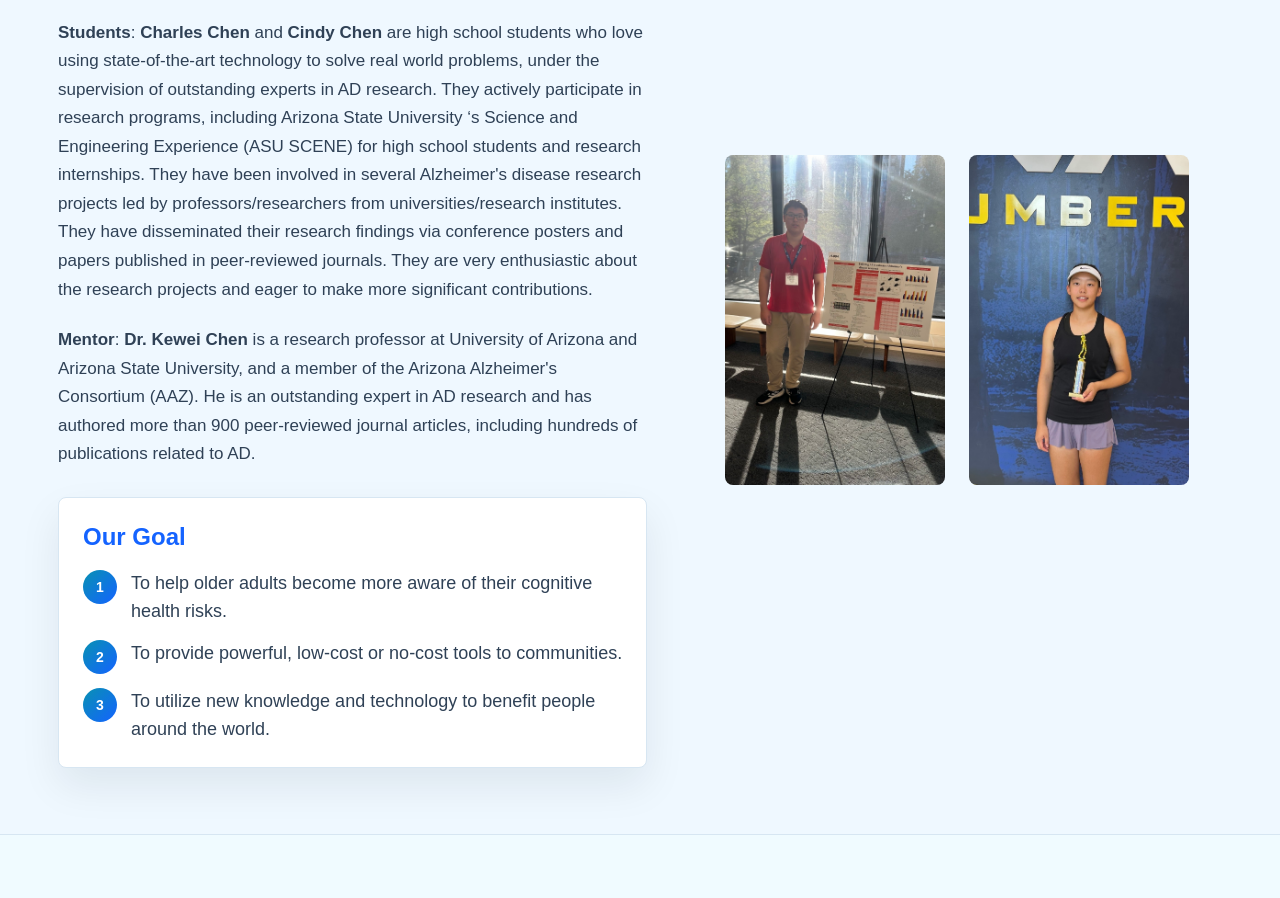
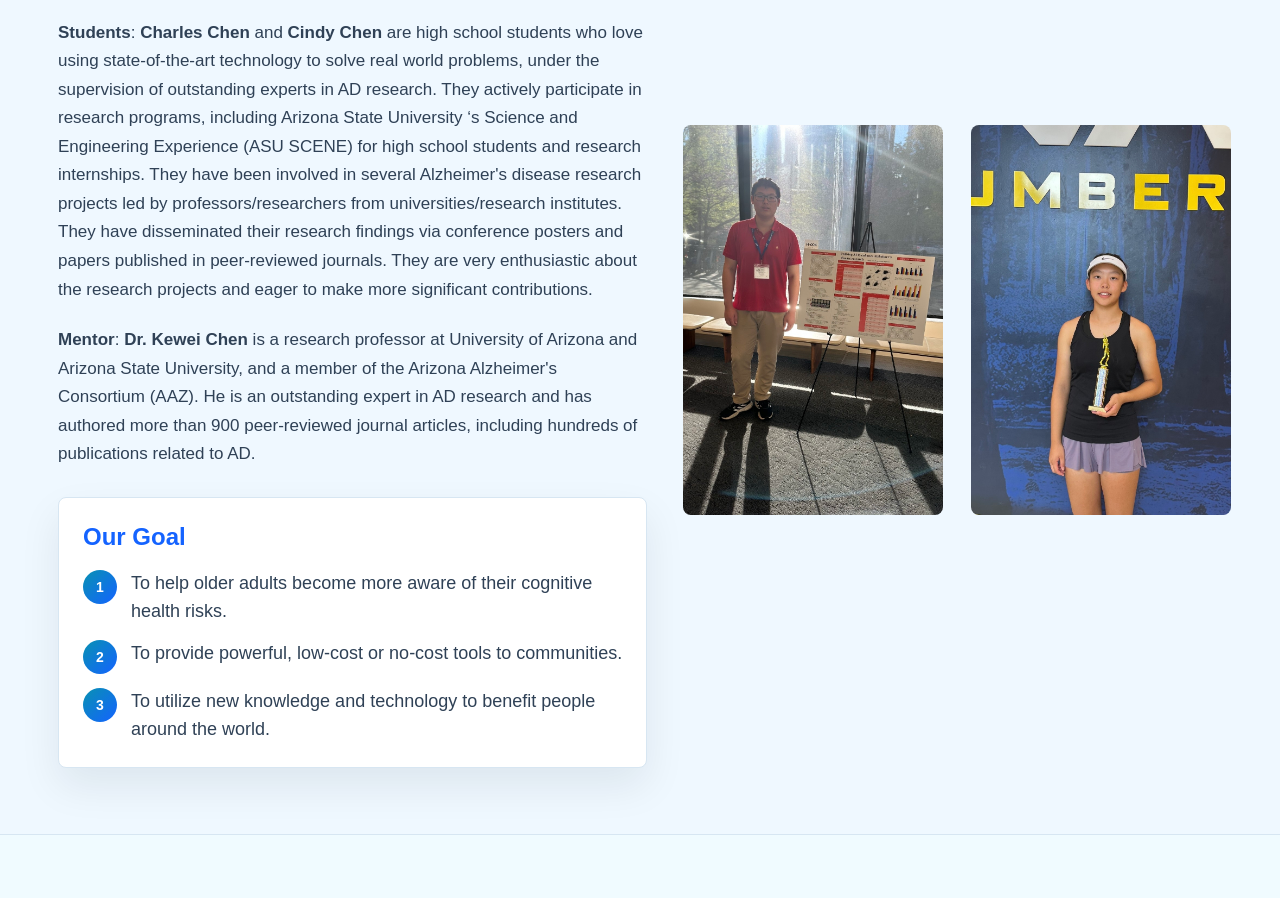
Before and after one commit to HI-dsvffsfd/AlzAware, a plain HTML site: page docs/index.html in a window 1280 px wide. Shown: the part 1021-1919 px from the top of the page. Drawn offline with Linux system fonts and the light colour scheme.

Commit message:
update home page team image layout

```diff
--- a/docs/style.css
+++ b/docs/style.css
@@ -468,21 +468,25 @@ p {
 /*}*/
 
 .team-visual {
-  display: grid !important;
-  grid-template-columns: repeat(2, 220px) !important;
-  justify-content: center;
-  align-items: center;
-  gap: 24px !important;
-  width: 100%;
-  margin-top: 24px;
+  display: flex !important;
+  flex-direction: row !important;
+  justify-content: center !important;
+  align-items: center !important;
+  gap: 28px !important;
+  width: 100% !important;
+  max-width: none !important;
+  margin: 24px auto 0 auto !important;
 }
 
 .team-visual img {
-  width: 220px !important;
-  height: 330px;
-  object-fit: cover;
-  border-radius: 8px;
-  display: block;
+  width: 260px !important;
+  max-width: 260px !important;
+  min-width: 260px !important;
+  height: 390px !important;
+  object-fit: cover !important;
+  border-radius: 8px !important;
+  display: block !important;
+  flex: 0 0 260px !important;
 }
 
 @media (max-width: 800px) {
```
